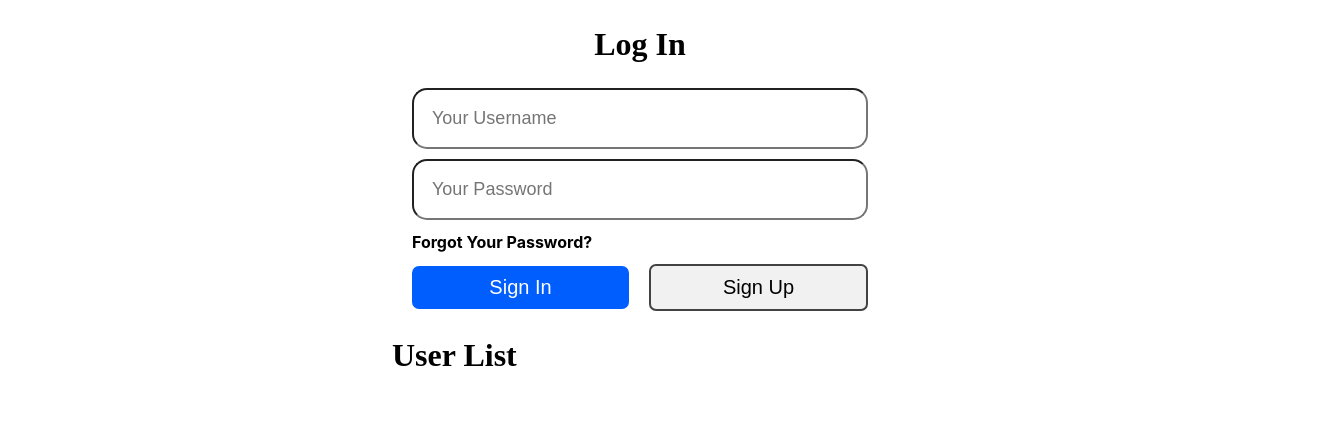
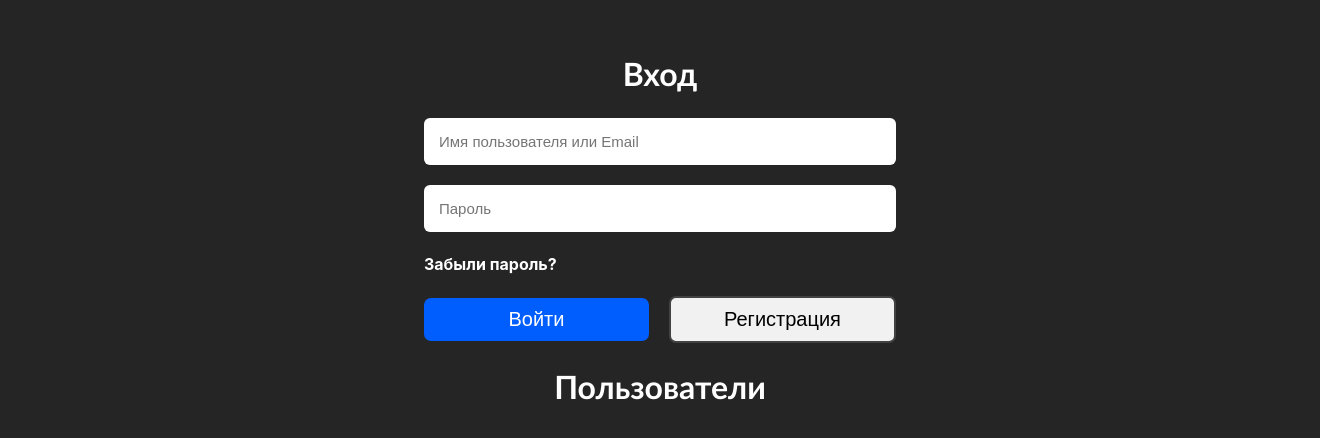
Before and after one commit to BrownEdgar/React-the-best-group, a React (Vite) app: page / in a window 1280 px wide. Shown: the top 438 px of the page, 1320 px wide, since content can reach past the window. Built offline with nearby package versions, Linux system fonts and the light colour scheme.

Commit message:
ARNO'S HOMEWORK CLONE

```diff
--- a/src/components/Users/Users.jsx
+++ b/src/components/Users/Users.jsx
@@ -11,8 +11,8 @@ const initialValues = {
 }
 
 const validationSchema = object({
-  username: string().min(3).max(15).required(),
-  password: string().min(8).matches(/(?=.*[0-9])/, 'Password must contain at least one number')
+  username: string().min(3, 'Пользователь должен содержать хотя бы 3 символов').max(15).required('Обязательное поле'),
+  password: string().min(8, 'Пароль должен содержать хотя бы 8 символов').matches(/(?=.*[0-9])/, 'Пароль должен содержать хотя бы одну цифру')
 })
 
 export default function Users() {
@@ -32,32 +32,32 @@ export default function Users() {
 
   return (
     <div className="Users">
-      <h1>Log In</h1>
+      <h1>Вход</h1>
       <Formik
         validationSchema={validationSchema}
         onSubmit={handleSubmit}
         initialValues={initialValues}
       >
         <Form className="Users__formik">
-          <Field type="text" name="username" placeholder="Your Username" required />
+          <Field type="text" name="username" placeholder="Имя пользователя или Email" required />
           <ErrorMessage name="username" component="p" className='errorMessage' />
-          <Field type="password" name="password" placeholder="Your Password" required />
+          <Field type="password" name="password" placeholder="Пароль" required />
           <ErrorMessage name="password" component="p" className='errorMessage' />
-          <a href="#">Forgot Your Password?</a>
+          <a href="#">Забыли пароль?</a>
           <div className="Users__buttons">
-            <Field type="submit" name="submit" value="Sign In" />
-            <button>Sign Up</button>
+            <Field type="submit" name="submit" value="Войти" />
+            <button>Регистрация</button>
           </div>
         </Form>
       </Formik>
 
       <div className="Users__box">
-        <h1>User List</h1>
+        <h1>Пользователи</h1>
         {
           users.map(user => {
             return (<ul key={user.id} className="Users__list" >
-              <li><span>Username: </span> {user.username}</li>
-              <li><span>Password: </span> {user.password}</li>
+              <li><span>Пользователь: </span> {user.username}</li>
+              <li><span>Пароль: </span> {user.password}</li>
             </ul>)
           })
         }
--- a/src/components/Users/Users.scss
+++ b/src/components/Users/Users.scss
@@ -1,11 +1,20 @@
+:root{
+  background-color: rgb(37, 37, 37);
+  margin: 0 auto;
+  width: 1320px;
+}
+
 .Users {
   display: flex;
   flex-direction: column;
   align-items: center;
-  padding: 20px 0;
+  width: 100%;
+  padding: 50px 0;
+
 
   h1 {
-    font-family: 'Cinzel';
+    font-family:'Gill Sans', 'Gill Sans MT', Calibri, 'Trebuchet MS', sans-serif;
+    color: white;
   }
 
   &__formik {
@@ -13,14 +22,16 @@
     width: 40%;
     flex-direction: column;
     align-items: center;
-    gap: 10px;
+    gap: 20px;
     padding: 20px;
+
 
     >input {
       width: 100%;
-      padding: 1em;
-      border-radius: 15px;
-      font-size: 18px;
+      padding: 15px;
+      border-radius: 6px;
+      border: 0px;
+      font-size: 15px;
     }
 
     .errorMessage {
@@ -32,6 +43,7 @@
     }
 
     a {
+      color: white;
       align-self: flex-start;
       font-weight: 700;
     }
@@ -77,7 +89,7 @@
   &__box {
     display: flex;
     flex-direction: column;
-    width: 40%;
+    align-items: center;
     gap: 10px;
     font-family: 'Poppins', sans-serif;
   }
```
